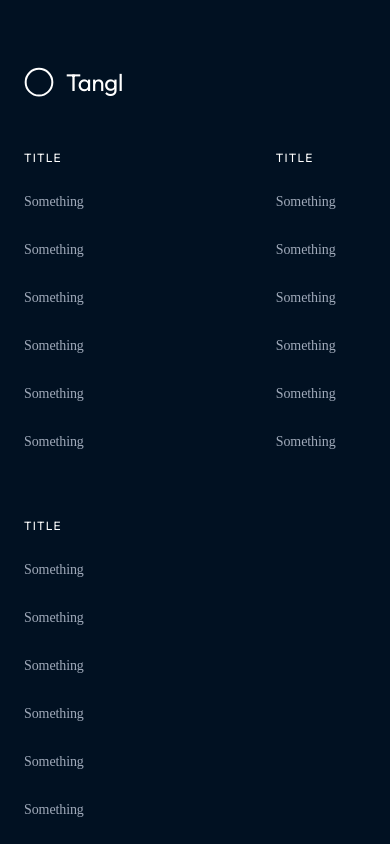
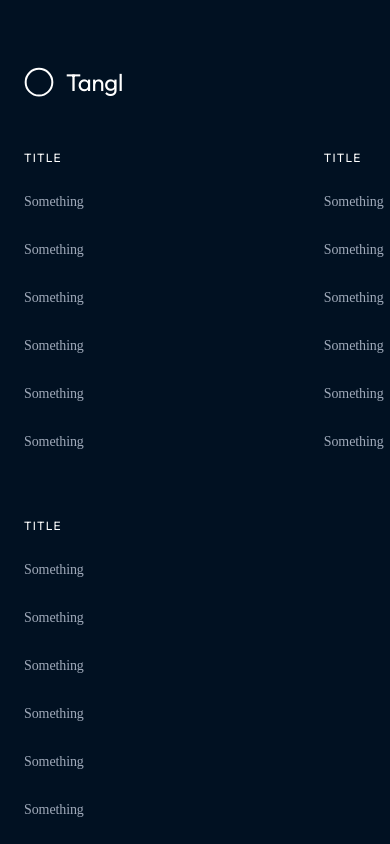
Before and after one commit to khervie-star/tangl_admin-interface_frontend, a React (Create React App) app: page / in a window 390 px wide. Shown: the part 7120-7964 px from the top of the page. Built offline with nearby package versions, Linux system fonts and the light colour scheme.

Commit message:
Finishing up responsiveness

```diff
--- a/src/components/Home/Footer/styles.tsx
+++ b/src/components/Home/Footer/styles.tsx
@@ -28,6 +28,10 @@ export const HeadWrap = styled.div`
   align-items: stretch;
   @media ${device.mobileL} {
     grid-column-gap: 12rem;
+    grid-template-columns: repeat(2, 1fr);
+  }
+  @media ${device.tablet} {
+    grid-column-gap: 15rem;
     grid-template-columns: repeat(2, 1fr);
   }
 `;
@@ -103,6 +107,9 @@ export const BaseText = styled.div`
     margin-right: 3.56rem;
     color: #a0aaba;
     @media ${device.tablet} {
+      margin: 2.5rem 3.5rem 0rem 0rem;
+    }
+    @media ${device.mobileL} {
       margin: 2.5rem 2.5rem 0rem 0rem;
     }
     @media ${device.mobileM} {
--- a/src/components/Home/TabEight/styles.tsx
+++ b/src/components/Home/TabEight/styles.tsx
@@ -13,7 +13,7 @@ export const TabEightContainer = styled.div`
   padding: 5rem;
   display: flex;
   flex-wrap: wrap;
-  @media ${device.mobileL} {
+  @media ${device.tablet} {
     padding: 2.5rem 1.5rem;
   }
 `;
@@ -34,7 +34,7 @@ export const TextWrap = styled.div`
 export const TextTitleEight = styled(TextTitle)`
   display: ${({ display }: TabProps) =>
     display === "desktop" || display === "both" ? "flex" : "none"};
-  @media ${device.mobileL} {
+  @media ${device.tablet} {
     margin: 0;
     display: ${({ display }: TabProps) =>
       display === "mobile" || display === "both" ? "block" : "none"};
@@ -43,7 +43,7 @@ export const TextTitleEight = styled(TextTitle)`
 export const TextBodyEight = styled(TextBody)`
   display: ${({ display }: TabProps) =>
     display === "desktop" || display === "both" ? "flex" : "none"};
-  @media ${device.mobileL} {
+  @media ${device.tablet} {
     margin: 1.5rem 0rem;
     display: ${({ display }: TabProps) =>
       display === "mobile" || display === "both" ? "block" : "none"};
--- a/src/components/Home/TabFour/index.tsx
+++ b/src/components/Home/TabFour/index.tsx
@@ -10,7 +10,7 @@ const TabFour = () => {
       </FlexWrap>
 
       {/* Padding on this FlexWrap here is just for desktop */}
-      <FlexWrap display="both" padding="7.31rem 0rem 7.31rem 2.5rem">
+      <FlexWrap display="both" padding="0rem 0rem 0rem 2.5rem">
         <TextTitleFour display="both">We serve investors...</TextTitleFour>
         <TextBodyFour display="desktop">
           <ul>
--- a/src/components/Home/TabFour/styles.tsx
+++ b/src/components/Home/TabFour/styles.tsx
@@ -14,7 +14,7 @@ export const TabFourContainer = styled.div`
   align-items: center;
   padding: 5rem;
   flex-wrap: wrap;
-  @media ${device.mobileL}{
+  @media ${device.tablet}{
     padding:2.5rem 1.5rem;
   }
 `;
@@ -23,7 +23,7 @@ export const TextTitleFour = styled(TextTitle)`
   margin: 0rem 2.5rem 0rem 0rem;
   display: ${({ display }: TabProps) =>
     (display === "desktop" || display === "both") ? "flex" : "none"};
-  @media ${device.mobileL} {
+  @media ${device.tablet} {
     margin: 0;
     display: ${({ display }: TabProps) =>
       (display === "mobile" || display === "both") ? "block" : "none"};
@@ -33,7 +33,7 @@ export const TextBodyFour = styled(TextBody)`
   margin: 2.5rem 0rem;
   display: ${({ display }: TabProps) =>
     (display === "desktop" || display === "both") ? "flex" : "none"};
-  @media ${device.mobileL} {
+  @media ${device.tablet} {
     margin: 1.5rem 0rem;
     display: ${({ display }: TabProps) =>
       (display === "mobile" || display === "both") ? "block" : "none"};
--- a/src/components/Home/TabNine/styles.tsx
+++ b/src/components/Home/TabNine/styles.tsx
@@ -12,7 +12,7 @@ export type TabProps = {
 export const TabNineContainer = styled.div`
   display: flex;
   padding: 5rem;
-  @media ${device.mobileL}{
+  @media ${device.tablet}{
     display: block;
     padding:2.5rem 1.5rem;
   }
@@ -22,7 +22,7 @@ export const TextTitleNine = styled(TextTitle)`
   margin: 0rem 0rem 2.5rem 0rem;
   display: ${({ display }: TabProps) =>
     display === "desktop" || display === "both" ? "flex" : "none"};
-  @media ${device.mobileL} {
+  @media ${device.tablet} {
     margin: 0;
     display: ${({ display }: TabProps) =>
       display === "mobile" || display === "both" ? "block" : "none"};
@@ -31,7 +31,7 @@ export const TextTitleNine = styled(TextTitle)`
 export const TextBodyNine = styled(TextBody)`
   display: ${({ display }: TabProps) =>
     display === "desktop" || display === "both" ? "flex" : "none"};
-  @media ${device.mobileL} {
+  @media ${device.tablet} {
     margin: 1.5rem 0rem;
     display: ${({ display }: TabProps) =>
       display === "mobile" || display === "both" ? "block" : "none"};
--- a/src/components/Home/TabSeven/styles.tsx
+++ b/src/components/Home/TabSeven/styles.tsx
@@ -16,7 +16,7 @@ export const TabSevenContainer = styled.div`
   display: flex;
   flex-wrap: wrap;
   background: #011122;
-  @media ${device.mobileL} {
+  @media ${device.tablet} {
     margin: 2.5rem 1.5rem;
     padding: 2.5rem;
   }
@@ -47,7 +47,7 @@ export const TextTitleSeven = styled(TextTitle)`
   display: ${({ display }: TabProps) =>
     display === "desktop" || display === "both" ? "flex" : "none"};
   align-items: center;
-  @media ${device.mobileL} {
+  @media ${device.tablet} {
     margin: 1.5rem 0rem 0rem 0rem;
     display: ${({ display }: TabProps) =>
       display === "mobile" || display === "both" ? "flex" : "none"};
@@ -57,7 +57,7 @@ export const TextBodySeven = styled(TextBody)`
   margin: 0rem 0rem 1.5rem 0rem;
   display: ${({ display }: TabProps) =>
     display === "desktop" || display === "both" ? "flex" : "none"};
-  @media ${device.mobileL} {
+  @media ${device.tablet} {
     margin: 1.5rem 0rem;
     display: ${({ display }: TabProps) =>
       display === "mobile" || display === "both" ? "block" : "none"};
--- a/src/components/Home/TabSix/styles.tsx
+++ b/src/components/Home/TabSix/styles.tsx
@@ -13,7 +13,7 @@ export const TabSixContainer = styled.div`
   display: flex;
   flex-wrap: wrap;
   padding: 5rem;
-  @media ${device.mobileL}{
+  @media ${device.tablet}{
     padding: 2.5rem 1.5rem;
   }
 
@@ -36,7 +36,7 @@ export const BoxText = styled.p`
 export const TextTitleSix  = styled(TextTitle)`
   display: ${({ display }: TabProps) =>
     (display === "desktop" || display === "both") ? "flex" : "none"};
-  @media ${device.mobileL} {
+  @media ${device.tablet} {
     margin: 0;
     display: ${({ display }: TabProps) =>
       (display === "mobile" || display === "both") ? "block" : "none"};
@@ -46,7 +46,7 @@ export const TextBodySix  = styled(TextBody)`
   margin: 2.5rem 0rem 2.5rem 0rem;
   display: ${({ display }: TabProps) =>
     (display === "desktop" || display === "both") ? "flex" : "none"};
-  @media ${device.mobileL} {
+  @media ${device.tablet} {
     margin: 1.5rem 0rem;
     display: ${({ display }: TabProps) =>
       (display === "mobile" || display === "both") ? "block" : "none"};
--- a/src/components/Home/TabTen/styles.tsx
+++ b/src/components/Home/TabTen/styles.tsx
@@ -13,7 +13,7 @@ export type TabProps = {
 export const TabTenContainer = styled.div`
   display: flex;
   padding: 5rem;
-  @media ${device.mobileL}{
+  @media ${device.tablet}{
     padding: 2.5rem 1.5rem;
     display: block;
   }
@@ -23,7 +23,7 @@ export const TextTitleTen = styled(TextTitle)`
   margin: 0rem 0rem 2.5rem 0rem;
   display: ${({ display }: TabProps) =>
     display === "desktop" || display === "both" ? "flex" : "none"};
-  @media ${device.mobileL} {
+  @media ${device.tablet} {
     margin: 0;
     display: ${({ display }: TabProps) =>
       display === "mobile" || display === "both" ? "block" : "none"};
@@ -32,7 +32,7 @@ export const TextTitleTen = styled(TextTitle)`
 export const TextBodyTen = styled(TextBody)`
   display: ${({ display }: TabProps) =>
     display === "desktop" || display === "both" ? "flex" : "none"};
-  @media ${device.mobileL} {
+  @media ${device.tablet} {
     margin: 1.5rem 0rem;
     display: ${({ display }: TabProps) =>
       display === "mobile" || display === "both" ? "block" : "none"};
--- a/src/components/Home/TabThree/styles.tsx
+++ b/src/components/Home/TabThree/styles.tsx
@@ -14,7 +14,7 @@ export const TabThreeContainer = styled.div`
   align-items: center;
   padding: 5rem;
   flex-wrap: wrap;
-  @media ${device.mobileL}{
+  @media ${device.tablet}{
     display: none
   }
 `;
@@ -23,7 +23,7 @@ export const TextTitleThree = styled(TextTitle)`
   margin: 0.67rem 5rem 0.67rem 0rem;
   display: ${({ display }: TabProps) =>
     display === "desktop" ? "flex" : "none"};
-  @media ${device.mobileL} {
+  @media ${device.tablet} {
     margin: 0;
     display: ${({ display }: TabProps) =>
       display === "mobile" ? "flex" : "none"};
@@ -34,7 +34,7 @@ export const TextBodyThree = styled(TextBody)`
   margin: 1rem 5rem 1rem 0rem;
   display: ${({ display }: TabProps) =>
     display === "desktop" ? "flex" : "none"};
-  @media ${device.mobileL} {
+  @media ${device.tablet} {
     margin: 1.5rem 0rem;
     display: ${({ display }: TabProps) =>
       display === "mobile" ? "block" : "none"};
--- a/src/components/Home/TabTwo/styles.tsx
+++ b/src/components/Home/TabTwo/styles.tsx
@@ -11,14 +11,17 @@ export type TabProps = {
 
 export const TabTwoContainer = styled.div`
   padding: 5rem;
-  @media ${device.mobileL}{
+  @media ${device.tablet}{
     padding: 2.5rem 1.5rem;
   }
 `;
 
 export const TextWrap = styled.div`
   margin-right: 18.44rem;
-  @media ${device.mobileL} {
+  @media ${device.laptop}{
+    margin-right: 10rem;
+  }
+  @media ${device.tablet} {
     margin-right: 0;
   }
 `;
@@ -27,7 +30,7 @@ export const TextTitleTwo = styled(TextTitle)`
   margin: 0rem 2.5rem 0rem 0rem;
   display: ${({ display }: TabProps) =>
     display === "desktop" ? "flex" : "none"};
-  @media ${device.mobileL} {
+  @media ${device.tablet} {
     margin: 0;
     display: ${({ display }: TabProps) =>
       display === "mobile" ? "flex" : "none"};
@@ -37,7 +40,7 @@ export const TextBodyTwo = styled(TextBody)`
   margin: 2.5rem 0rem;
   display: ${({ display }: TabProps) =>
     display === "desktop" ? "flex" : "none"};
-  @media ${device.mobileL} {
+  @media ${device.tablet} {
     margin: 1.5rem 0rem;
     display: ${({ display }: TabProps) =>
       display === "mobile" ? "block" : "none"};
--- a/src/components/Nav/styles.tsx
+++ b/src/components/Nav/styles.tsx
@@ -60,6 +60,10 @@ export const NavLink = styled(Link)`
   color: inherit;
   font-size: 1.125rem;
   line-height: 1.75rem;
+  @media ${device.laptop}{
+    font-size:inherit;
+    line-height:inherit;
+  }
 `;
 
 export const NavButtons = styled.div`
```
Also changed, not shown: src/components/Home/TabFive/styles.tsx (+5 -5 lines).
